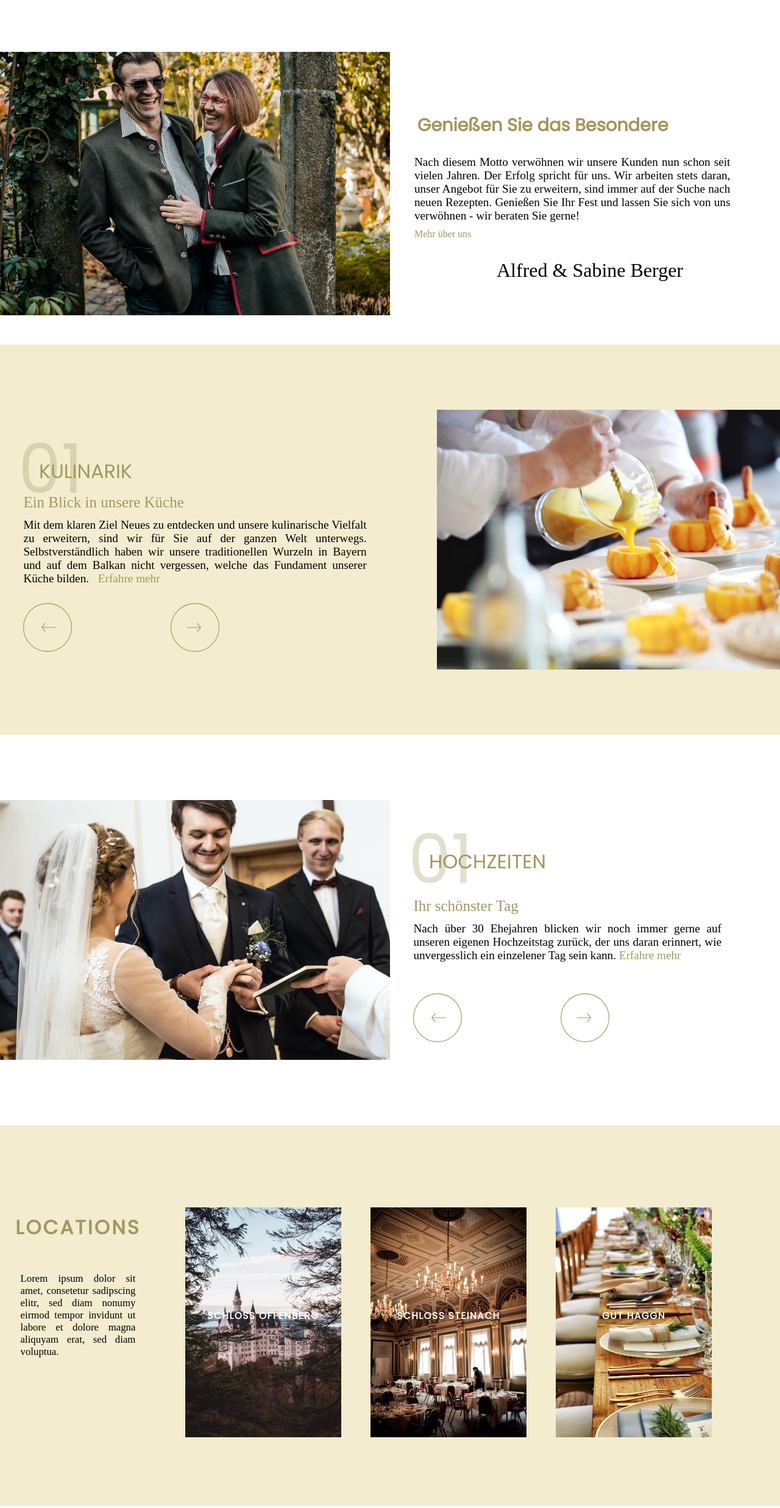
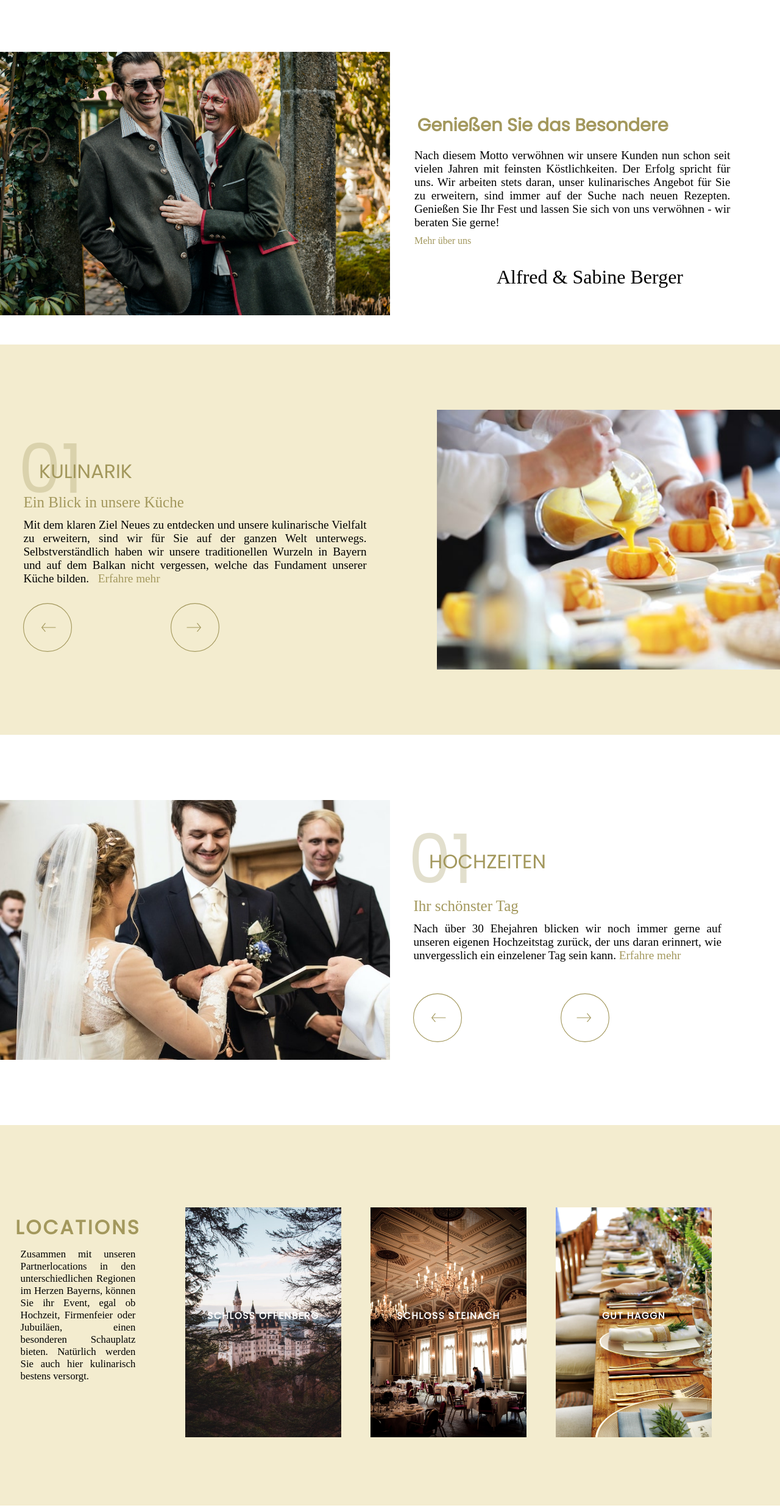
Before and after one commit to juliabrchrdt/partyserviceberger, a Gatsby site: page / in a window 1280 px wide. Shown: the part 768-3241 px from the top of the page at 61% size. Built offline with nearby package versions, Linux system fonts and the light colour scheme; Gatsby itself is replaced by a stand-in of ours; a web font is replaced by a local one.

Commit message:
Inhalte ausbauen

```diff
--- a/src/pages/index.js
+++ b/src/pages/index.js
@@ -12,8 +12,9 @@ import { Contact } from "../components/07_Contact/Contact"
 export default () => (
   <Layout>
       <Helmet>
+            <meta charSet="utf-8" />
             <title>Partyservie Berger - Startseite</title>
-            <meta name="Partyservice und Catering im Umkreis Straubing" content="Startseite Partyservice Berger Straubing, Buffets aus aller Welt, Kulinarik, Hochzeiten" />
+            <meta name="Partyservice Berger: Catering im Umkreis Straubing" content="Startseite Partyservice Berger Straubing, Buffets aus aller Welt, Kulinarik, Hochzeiten," />
       </Helmet>
     <Header
       alt={"header"}
@@ -23,8 +24,8 @@ export default () => (
     />
     <TextBox
       title={"Genießen Sie das Besondere"}
-      text={`Nach diesem Motto verwöhnen wir unsere Kunden nun schon seit vielen Jahren.
-      Der Erfolg spricht für uns. Wir arbeiten stets daran, unser Angebot für Sie zu erweitern, sind immer auf der Suche nach neuen Rezepten.
+      text={`Nach diesem Motto verwöhnen wir unsere Kunden nun schon seit vielen Jahren mit feinsten Köstlichkeiten.
+      Der Erfolg spricht für uns. Wir arbeiten stets daran, unser kulinarisches Angebot für Sie zu erweitern, sind immer auf der Suche nach neuen Rezepten.
       Genießen Sie Ihr Fest und lassen Sie sich von uns verwöhnen - wir beraten Sie gerne!  `}
       linkName={"Mehr über uns"}
       internLink={"/ueberUns"}
@@ -36,9 +37,7 @@ export default () => (
     <SliderHochzeit link={" Erfahre mehr"} />
     <Cards
       title={"Locations"}
-      text={`Lorem ipsum dolor sit amet, consetetur sadipscing elitr, sed diam
-          nonumy eirmod tempor invidunt ut labore et dolore magna aliquyam erat,
-          sed diam voluptua.`}
+      text={`Zusammen mit unseren Partnerlocations in den unterschiedlichen Regionen im Herzen Bayerns, können Sie ihr Event, egal ob Hochzeit, Firmenfeier oder Jubuiläen, einen besonderen Schauplatz bieten. Natürlich werden Sie auch hier kulinarisch bestens versorgt.`}
       sub1={"Schloss Offenberg"}
       sub2={"Schloss Steinach"}
       sub3={"Gut Haggn"}
```
